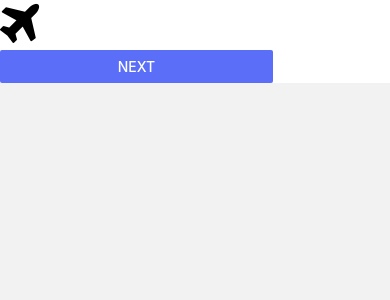
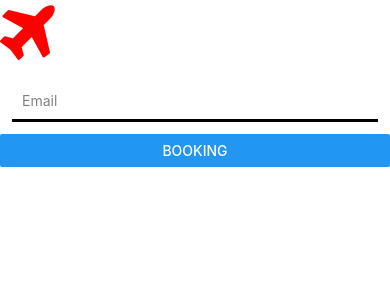
Before and after one commit to BC-MAY-21-RN/kata-05-reservacion-de-vuelos-k5-f22-t3, a React Native app in the folder Reservacion/: screen /Home in a window 390 px wide. Before the commit this address had no page. Shown: the top 300 px of the page. Built offline with nearby package versions, Linux system fonts and the light colour scheme.

Commit message:
Add HomeScreen,
Co-authored-by: Vanina <vaniwinnik@gmail.com>
Co-authored-by: Oscar <oscaravg27@gmail.com>
Co-authored-by: Alberto <jgonzalez48@ucol.mx>

```diff
--- a/Reservacion/src/components/Button/index.js
+++ b/Reservacion/src/components/Button/index.js
@@ -6,7 +6,7 @@ export const ButtonNext = () => {
         <View style={styles.container}>
             <Button
                 title="Next"
-                onPress={() => Alert.alert('Simple Button pressed')}
+                //onPress={() => Alert.alert('Simple Button pressed')}
                 color="#5b6ef7"
                 // disabled
             />
@@ -17,14 +17,6 @@ export const ButtonNext = () => {
 const styles = StyleSheet.create({
     container:{
         width: '70%',
-        // shadowColor: "#000",
-        // shadowOffset: {
-        //     width: 0,
-        //     height: 4,
-        // },
-        // shadowOpacity: 0.30,
-        // shadowRadius: 4.65,
-        // elevation: 8,
 
     }
 })
--- /dev/null
+++ b/Reservacion/src/components/InputText/index.js
@@ -0,0 +1,23 @@
+import { StyleSheet, TextInput, View } from 'react-native'
+import React from 'react'
+
+export const InputText = () => {
+  return (
+    <View>
+      <TextInput
+        placeholder="Email"
+        placeholderTextColor={'grey'}
+        style={styles.input}
+      />
+    </View>
+  )
+};
+
+const styles = StyleSheet.create({
+  input: {
+    height: 40,
+    margin: 12,
+    borderBottomWidth: 3,
+    padding: 10,
+  },
+})
--- a/Reservacion/src/navigation/Navigation.js
+++ b/Reservacion/src/navigation/Navigation.js
@@ -1,6 +1,6 @@
 import React from 'react';
 import {createNativeStackNavigator} from '@react-navigation/native-stack';
-// import {HomeScreen} from '../screens/HomeScreen';
+import { HomeScreen } from '../screens/HomeScreen';
 import { BookingScreen } from '../screens/BookingScreen';
 
 const Stack = createNativeStackNavigator();
@@ -8,7 +8,7 @@ const Stack = createNativeStackNavigator();
 export const Navigation = () => {
   return (
     <Stack.Navigator screenOptions={{headerShown: false}}>
-      {/* <Stack.Screen name="Home" component={HomeScreen} /> */}
+      <Stack.Screen name="Home" component={HomeScreen} />
       <Stack.Screen name="Booking" component={BookingScreen} />
     </Stack.Navigator>
   );
--- a/Reservacion/src/screens/BookingScreen.js
+++ b/Reservacion/src/screens/BookingScreen.js
@@ -3,26 +3,25 @@ import { View, StyleSheet } from 'react-native';
 import { ButtonNext } from '../components/Button/index';
 import Icon from 'react-native-vector-icons/FontAwesome';
 
-export const BookingScreen = () => {
+export const BookingScreen = ({navegation}) => {
   return (
     <View style={styles.container}>
+        <Icon name="plane" size={50} color="#5b6ef7"/>
         <View style={styles.containerButton}>
-        <Icon
-        name="plane"
-        size={50}/>
-
             <ButtonNext />
         </View>
-
     </View>
   );
 };
 
 const styles = StyleSheet.create({
     container:{
-        backgroundColor: 'white',
+      height: '100%',
+      backgroundColor: 'white',
     },
     containerButton:{
-
+      pasition: 'absolute',
+      top:'80%',
+      left:'11%',
     }
 })
--- /dev/null
+++ b/Reservacion/src/screens/HomeScreen.js
@@ -0,0 +1,25 @@
+import React from 'react';
+import { View, StyleSheet, Button } from 'react-native';
+import Icon from 'react-native-vector-icons/FontAwesome';
+import { InputText } from '../components/InputText/index';
+import { ButtonNext } from '../components/Button';
+
+export const HomeScreen = ({navigation}) => {
+  return (
+    <View style={styles.container}>
+        <Icon name="plane" size={70} color="red"/>
+        <InputText />
+        <Button
+            title="Booking"
+            onPress={() => navigation.navigate('Booking')}
+      />
+    </View>
+  );
+};
+
+const styles = StyleSheet.create({
+    container:{
+      height: '100%',
+      backgroundColor: 'white',
+    }
+})
```
